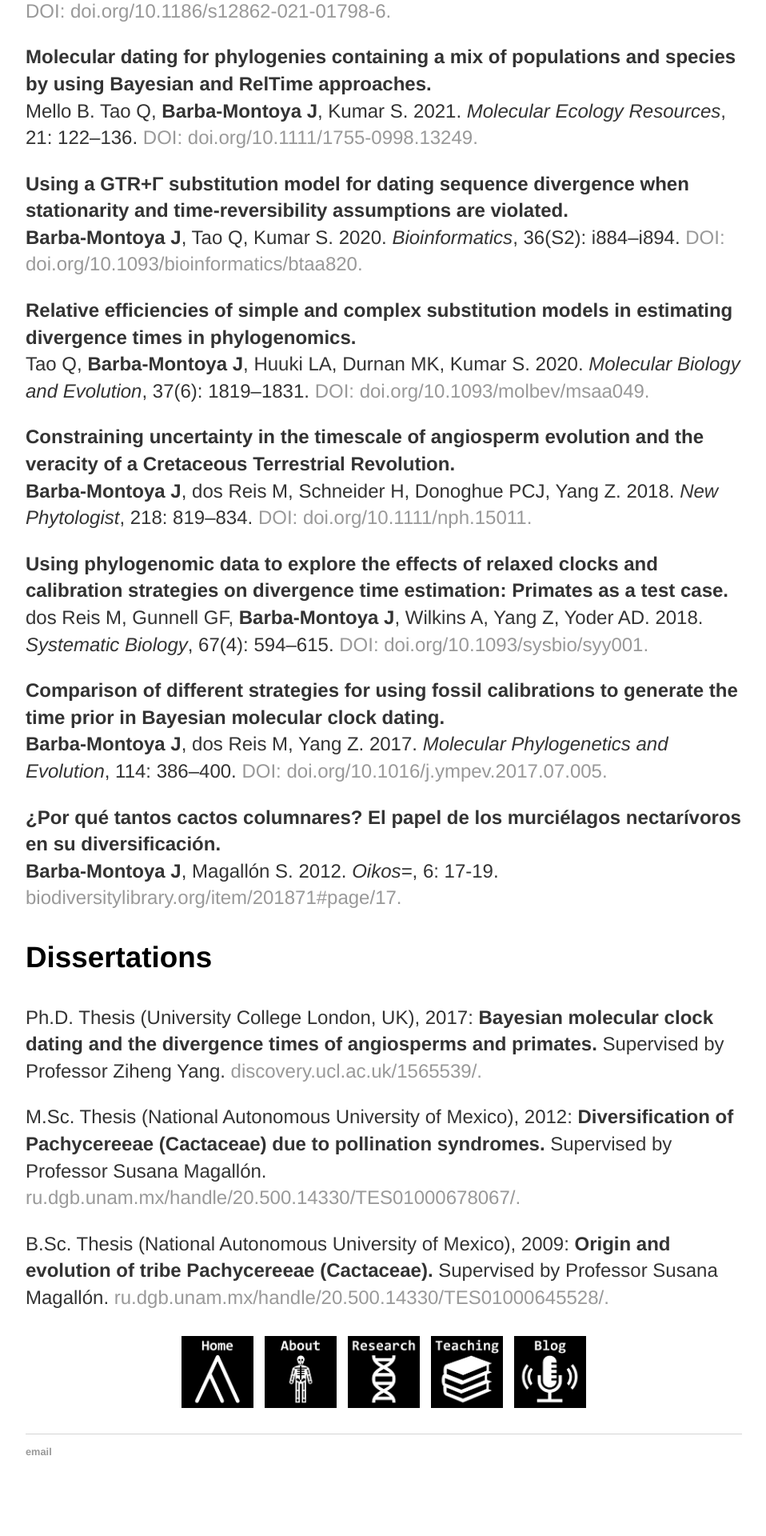
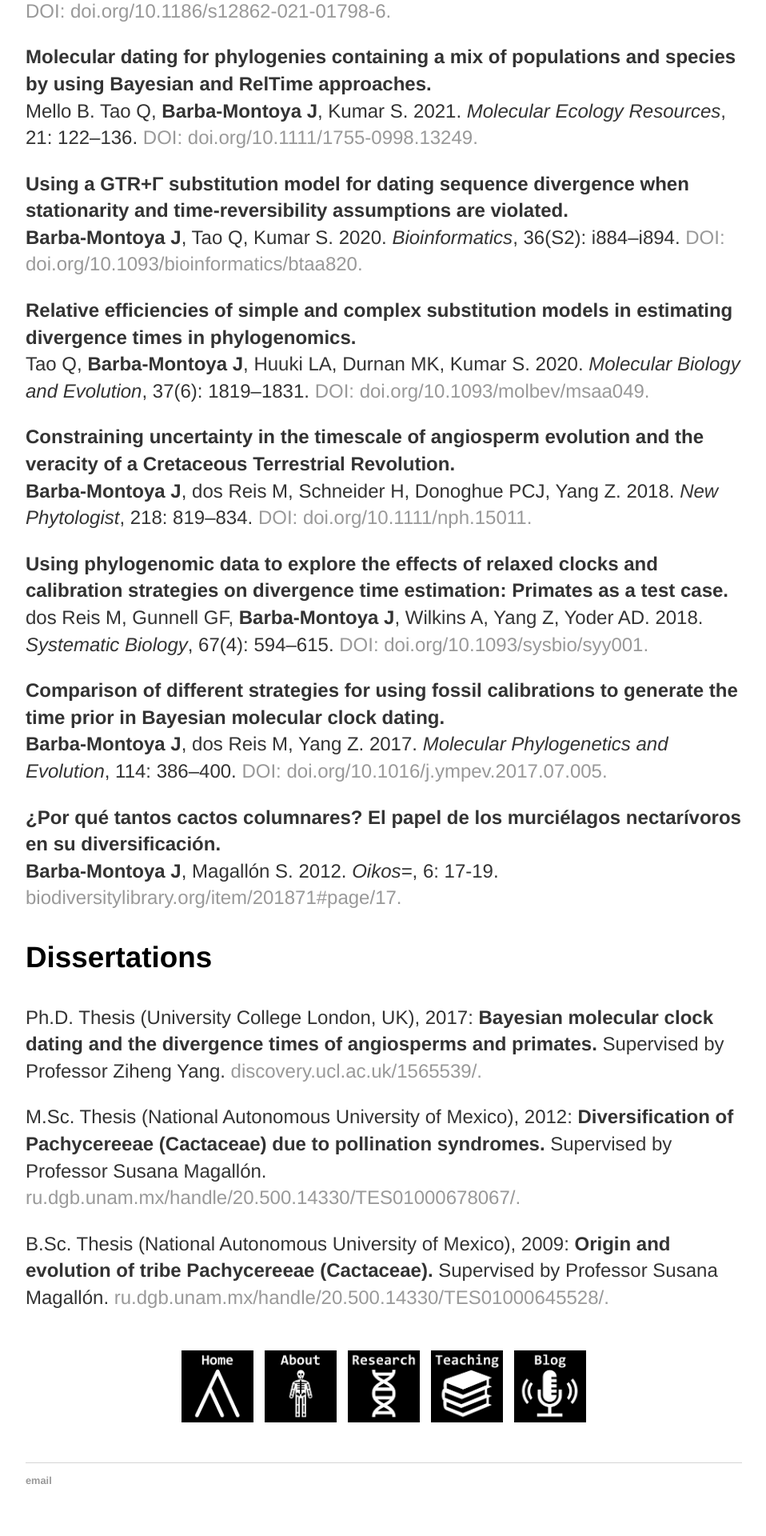
Before and after one commit to josebarbamontoya/josebarbamontoya.github.io, a Jekyll site: the page built from research/index.html, in a window 1280 px wide. Shown: the part 1829-3749 px from the top of the page at 80% size, without its empty margins (160-1118 px from the left). Built offline with Jekyll 4.4.1, drawn with Linux system fonts in a browser that asks for light colours; before the commit the page ends 3713 px from its top, so only the background shows below that.

Commit message:
Update index.html

```diff
--- a/research/index.html
+++ b/research/index.html
@@ -68,7 +68,7 @@
 <p>B.Sc. Thesis (National Autonomous University of Mexico), 2009: <b>Origin and evolution of tribe Pachycereeae (Cactaceae).</b> Supervised by Professor Susana Magallón. <a href="https://ru.dgb.unam.mx/handle/20.500.14330/TES01000645528"> ru.dgb.unam.mx/handle/20.500.14330/TES01000645528/.</a>
 
 <!--- <p style="text-align:center;"><img src="/img/photo6.jpg" height="250" width="250"></p> --->
-<div style="text-align:center; margin:32px 0;">
+<div style="text-align:center; margin:50px 0;">
   <a href="/index.html">
     <img src="/img/photo18.jpg" height="90" alt="Home" style="margin:0 5px; vertical-align:middle;">
   </a>
```
